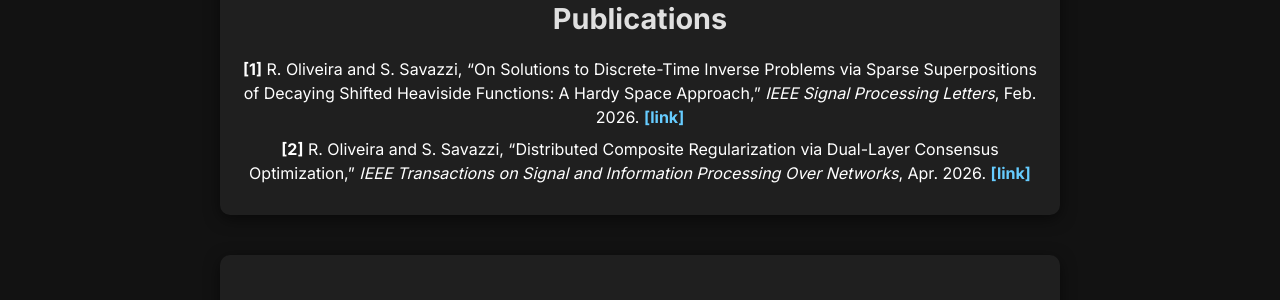
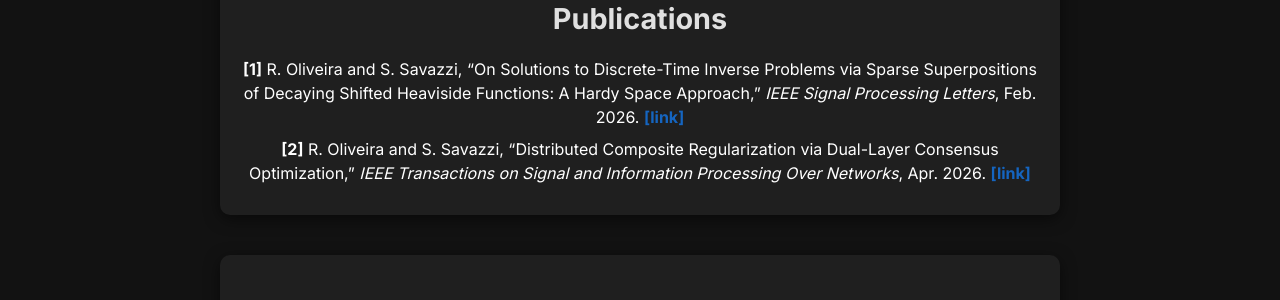
Before and after one commit to raolivei13/website_rich, a Jekyll site: the page index.html, which Jekyll copies as it is, in a window 1280 px wide. Shown: the part 1037-1337 px from the top of the page. Built offline with Jekyll 4.4.1, drawn with Linux system fonts in a browser that asks for light colours.

Commit message:
Update index.html

```diff
--- a/index.html
+++ b/index.html
@@ -130,7 +130,7 @@
       <b>[1]</b> R. Oliveira and S. Savazzi,
       “On Solutions to Discrete-Time Inverse Problems via Sparse Superpositions of Decaying Shifted Heaviside Functions: A Hardy Space Approach,”
       <i>IEEE Signal Processing Letters</i>, Feb. 2026.
-      <a href="https://ieeexplore.ieee.org/document/11395589" style="color:#66ccff;">[link]</a>
+      <a href="https://ieeexplore.ieee.org/document/11395589" style="color:#1565c0;">[link]</a>
     </span>
   </li>
 
@@ -139,7 +139,7 @@
       <b>[2]</b> R. Oliveira and S. Savazzi,
       “Distributed Composite Regularization via Dual-Layer Consensus Optimization,”
       <i>IEEE Transactions on Signal and Information Processing Over Networks</i>, Apr. 2026.
-      <a href="https://ieeexplore.ieee.org/document/11471283" style="color:#66ccff;">[link]</a>
+      <a href="https://ieeexplore.ieee.org/document/11471283" style="color:#1565c0;">[link]</a>
     </span>
   </li>
 </ul>
```
